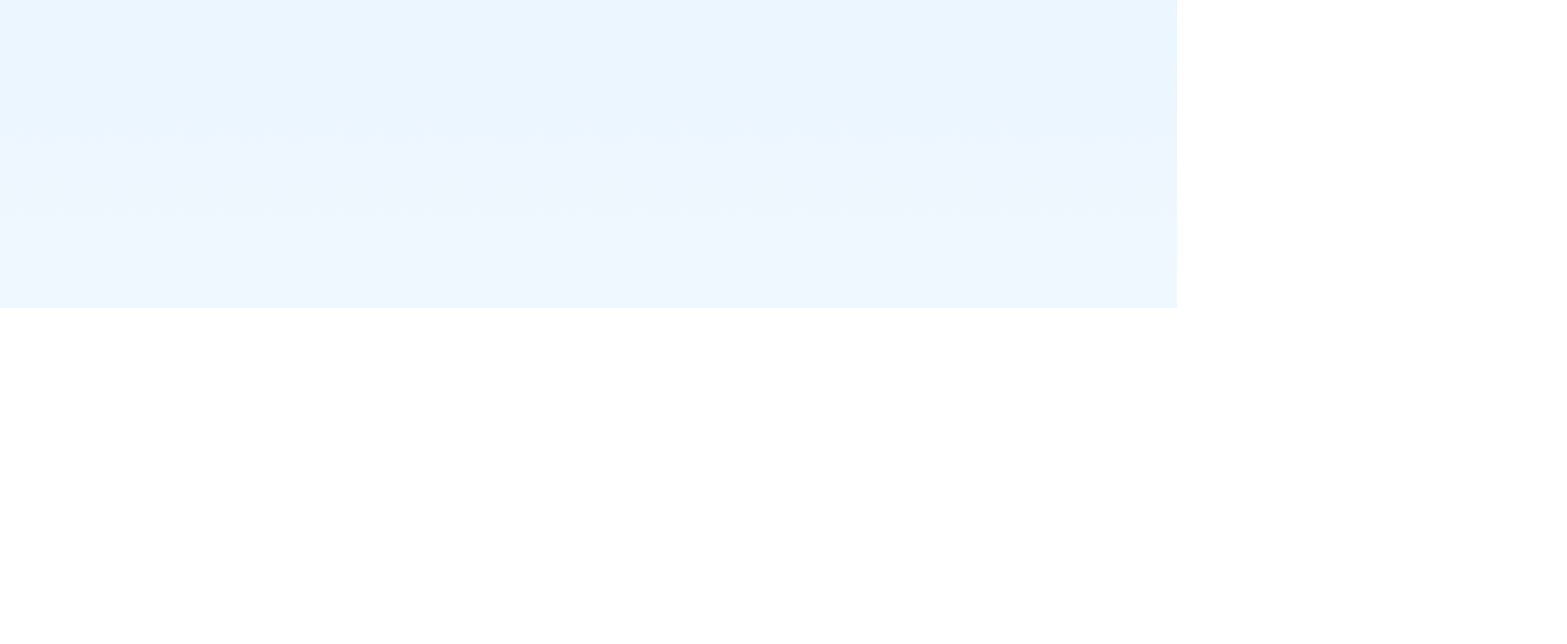
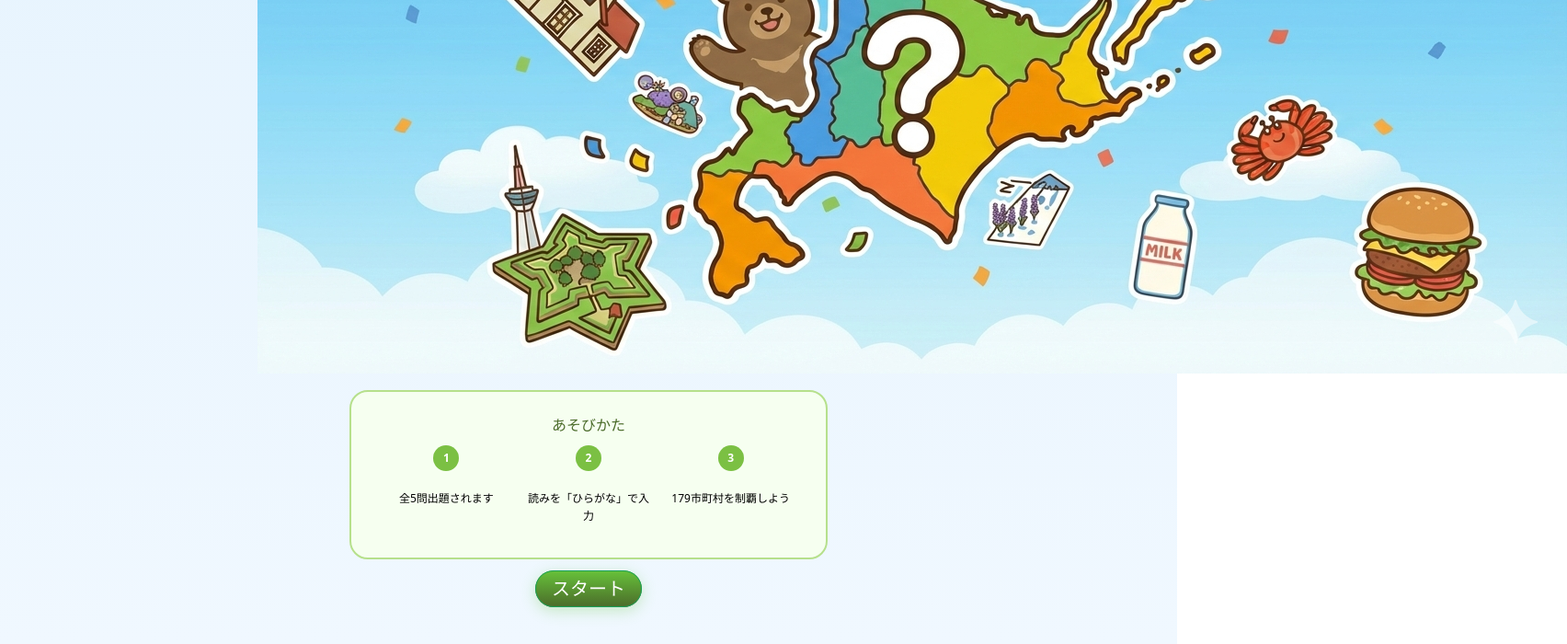
Before and after one commit to Chiroru76/hokkaido-place-quiz, a Vue app in the folder frontend/: page / in a window 1280 px wide. Shown: the part 465-1165 px from the top of the page at 92% size, 1704 px wide, since content can reach past the window. Before the commit the page ends 800 px from the top, so only its background shows below. Built offline with nearby package versions, Linux system fonts and the light colour scheme; no server answers.

Commit message:
スタート画面とクイズ画面のUIを調整

```diff
--- a/frontend/src/pages/QuizPage.vue
+++ b/frontend/src/pages/QuizPage.vue
@@ -209,60 +209,103 @@ useKeyboard({
 <template>
   <div>
     <!-- idle -->
-    <div v-if="state.phase === 'idle'">
-        <n-space vertical size="large">
-          <p>北海道の地名の読み方を当てるクイズです。</p>
+    <div v-if="state.phase === 'idle'" class="idle-screen">
+      <n-space vertical size="large" align="center">
+          <n-space vertical size="large" align="center">
+              <img
+                src="/og-image.png"
+                alt="よめるべ？北海道"
+                class="hero-image"
+              />
+          </n-space>
 
-          <n-card title="ルール" size="small">
-            <n-space vertical>
-              <p> 全5問出題されます</p>
-              <p> 地名の読みを「ひらがな」で入力してください</p>
-              <p> 179市町村全て読めるようになりましょう</p>
+        <n-card class="rules-card" size="large">
+          <n-space vertical size="medium" align="center">
+            <n-text strong class="rules-title">あそびかた</n-text>
+            <n-grid :cols="3" :x-gap="12" :y-gap="12" responsive="screen">
+              <n-gi>
+                <div class="rule-item">
+                  <div class="rule-badge">1</div>
+                  <p>全5問出題されます</p>
+                </div>
+              </n-gi>
+              <n-gi>
+                <div class="rule-item">
+                  <div class="rule-badge">2</div>
+                  <p>読みを「ひらがな」で入力</p>
+                </div>
+              </n-gi>
+              <n-gi>
+                <div class="rule-item">
+                  <div class="rule-badge">3</div>
+                  <p>179市町村を制覇しよう</p>
+                </div>
+              </n-gi>
+            </n-grid>
           </n-space>
         </n-card>
 
-          <n-button type="primary" size="large" block @click="onStart">
+        <n-button
+          type="primary"
+          size="large"
+          class="answer-button"
+          @click="onStart"
+        >
           スタート
         </n-button>
       </n-space>
     </div>
 
     <!-- question -->
-    <div v-else-if="state.phase === 'question'">
-      <n-space vertical size="large">
-        <n-card size="small">
-          <n-space vertical size="small">
-            <n-space justify="space-between">
-              <span>問題 {{ state.currentIndex + 1 }} / {{ state.total }}</span>
-              <span>正解数：{{ state.correctCount }}</span>
+    <div v-else-if="state.phase === 'question'" class="question-container">
+      <n-space vertical size="large" align="center">
+        <!-- メイン質問カード -->
+        <n-card class="question-card">
+          <n-space vertical size="large" align="center">
+            <!-- タイトル -->
+            <h3 class="question-title">次の地名の読み方は？</h3>
+
+            <!-- 地名表示 -->
+            <div class="place-name-display">{{ state.placeName }}</div>
+
+            <!-- 問題数と正解数 -->
+            <n-space justify="space-between" class="quiz-info">
+              <span class="quiz-info-item">問題数 <strong>{{ state.currentIndex + 1 }} / {{ state.total }}</strong></span>
+              <span class="quiz-info-item">正解数 <strong>{{ state.correctCount }}</strong></span>
             </n-space>
-            <span>経過時間: {{ formattedTime }}</span>
+
+            <!-- プログレスバー -->
+            <div style="width: 100%; min-width: 150px;">
               <n-progress
-              :percentage="((state.currentIndex + 1) / state.total) * 100"
+                :percentage="state.total ? ((state.currentIndex + 1) / state.total) * 100 : 0"
                 :show-indicator="false"
+                status="success"
+                color="#67C23A"
               />
+            </div>
           </n-space>
         </n-card>
 
-        <n-card title="次の地名の読み方は？">
-          <h2>{{ state.placeName }}</h2>
-        </n-card>
-
-        <n-space vertical align="center" :size="8">
-          <n-space justify="center">
+        <!-- 入力エリア -->
+        <n-space vertical align="center" :size="16" class="answer-area">
           <n-input
             v-model:value="answerInput"
             placeholder="ひらがなで入力"
-              style="width: 300px;"
+            size="large"
+            class="answer-input"
           />
-            <n-button type="primary" size="large" @click="onAnswer">
+          <n-button
+            type="primary"
+            size="medium"
+            class="answer-button"
+            @click="onAnswer"
+          >
             回答する
           </n-button>
         </n-space>
-          <p style="font-size: 12px; color: #999; margin: 0;">
-            Cmd/Ctrl+Enter で回答
-          </p>
-        </n-space>
+
+        <!-- 経過時間（小さく表示） -->
+        <p class="timer-text">経過時間: {{ formattedTime }}</p>
       </n-space>
     </div>
 
@@ -300,7 +343,7 @@ useKeyboard({
           <PlacesList :place-name="state.placeName" />
         </n-card>
 
-        <n-button type="primary" size="large" block @click="onNext">
+        <n-button type="primary" size="medium" class="answer-button" @click="onNext">
           次へ
         </n-button>
       </n-space>
@@ -369,4 +412,157 @@ useKeyboard({
 p {
   color: #000000;
 }
+
+.idle-screen {
+  padding-top: 12px;
+}
+
+.rules-card {
+  width: 100%;
+  max-width: 520px;
+  border-radius: 20px;
+  border: 2px solid #b6e08c;
+  background: #f6fff0;
+}
+
+.rules-title {
+  font-size: 16px;
+  color: #4b6b2a;
+}
+
+.rule-item {
+  display: grid;
+  gap: 8px;
+  justify-items: center;
+  text-align: center;
+  font-size: 12px;
+  color: #2f3a2f;
+}
+
+.rule-badge {
+  width: 28px;
+  height: 28px;
+  display: grid;
+  place-items: center;
+  border-radius: 50%;
+  background: #7bc043;
+  color: #ffffff;
+  font-weight: 700;
+}
+
+.start-button {
+  width: 100%;
+  max-width: 360px;
+  border-radius: 28px;
+  font-size: 20px;
+  letter-spacing: 0.08em;
+  background: #7bc043;
+  color: #2d2d2d;
+}
+
+/* Question Phase Styles */
+.question-container {
+  padding: 32px 30px;
+  background: linear-gradient(180deg, #a8d8f0 0%, #7cb8db 100%);
+  display: flex;
+  justify-content: center;
+  align-items: center;
+  border-radius: 16px;
+}
+
+.question-card {
+  width: 100%;
+  max-width: 560px;
+  border-radius: 32px;
+  box-shadow: 0 8px 32px rgba(0, 0, 0, 0.1);
+  background: #ffffff;
+  padding: 24px;
+}
+
+.question-title {
+  font-size: 20px;
+  font-weight: 500;
+  color: #2d2d2d;
+  margin: 0;
+  text-align: center;
+}
+
+.place-name-display {
+  font-size: 72px;
+  font-weight: 700;
+  color: #1a1a1a;
+  text-align: center;
+  line-height: 1.2;
+  margin: 24px 0;
+  letter-spacing: 0.05em;
+}
+
+.quiz-info {
+  width: 100%;
+  padding: 0 16px;
+}
+
+.quiz-info-item {
+  font-size: 16px;
+  color: #67C23A;
+  font-weight: 500;
+}
+
+.quiz-info-item strong {
+  font-size: 20px;
+  font-weight: 700;
+}
+
+.answer-area {
+  width: 100%;
+  max-width: 560px;
+}
+
+.answer-input {
+  width: 100%;
+  max-width: 560px;
+  border-radius: 16px;
+  font-size: 18px;
+}
+
+.answer-input :deep(.n-input__input-el) {
+  text-align: center;
+  font-size: 20px;
+}
+
+.answer-input :deep(.n-input__border),
+.answer-input :deep(.n-input__state-border) {
+  border: 2px solid #4a90e2;
+  border-radius: 16px;
+}
+
+.answer-input :deep(.n-input--focus .n-input__border),
+.answer-input :deep(.n-input--focus .n-input__state-border) {
+  border-color: #4a90e2;
+  box-shadow: 0 0 0 2px rgba(74, 144, 226, 0.2);
+}
+
+.answer-button {
+  width: 100%;
+  max-width: 400px;
+  height: 40px;
+  border-radius: 32px;
+  font-size: 20px;
+  font-weight: 500;
+  background: linear-gradient(180deg, #67C23A 0%, #4b6b2a 100%);
+  box-shadow: 0 4px 16px rgba(103, 194, 58, 0.3);
+  transition: all 0.3s ease;
+}
+
+.answer-button:hover {
+  transform: translateY(-2px);
+  box-shadow: 0 6px 20px rgba(103, 194, 58, 0.3);
+}
+
+
+.timer-text {
+  font-size: 12px;
+  color: #666;
+  text-align: center;
+}
 </style>
```
Lines whose indentation alone changed are shown as unchanged.
